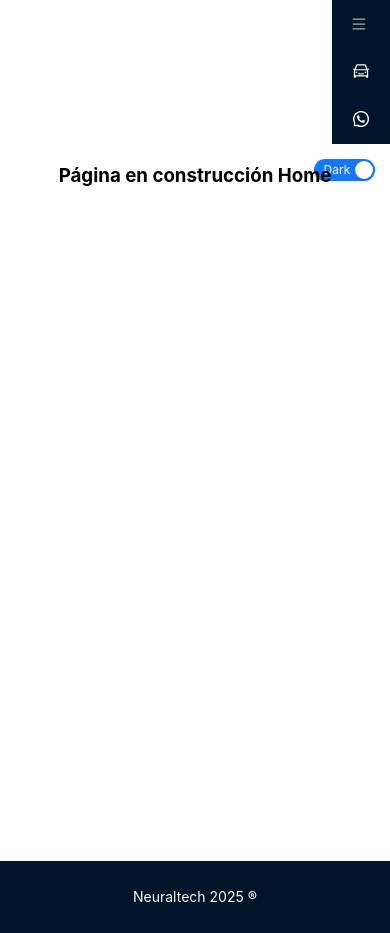
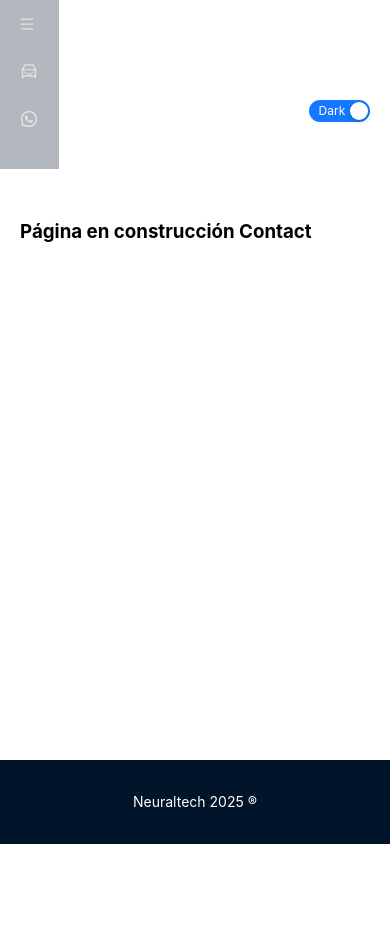
Before and after one commit to santi4246/app-municipio, a React (Create React App) app: page /contact in a window 390 px wide. After the commit the page ends 844 px from the top, so only its background shows below. Built offline with nearby package versions, Linux system fonts and the light colour scheme.

Commit message:
feat/Navigation

```diff
--- a/src/App.css
+++ b/src/App.css
@@ -1,4 +1,4 @@
-*{
+* {
   padding: 0;
   margin: 0;
   box-sizing: border-box;
@@ -11,9 +11,13 @@
   --label-color-light: #000;
 }
 
+body {
+  overflow: hidden;
+}
+
 .App {
   text-align: center;
-  height: 100vh;
+  min-height: 100vh;
 }
 
 .content {
@@ -21,16 +25,38 @@
   flex-direction: column;
   align-items: center;
   justify-content: flex-start;
-  position: relative;
   height: 85vh;
-  width: 85%;
-  margin: -52px auto 0 auto;
+  width: 100%;
+  margin: 0 auto;
 }
 
 .space {
   padding: 20px;
 }
 
-@media(max-width: 400px){
+@media(max-width: 750px) {
+  .content {
+    min-height: 90vh;
+  }
 
+  .space {
+    display: flex;
+    flex-wrap: nowrap;
+    margin-top: 100px;
+    width: 65%;
+    white-space: nowrap;
+    overflow: hidden;
+    text-overflow: ellipsis;
+  }
+
+  .footer {
+    height: 10vh;
+  }
 }
+
+@media(max-width: 400px) {
+  .space {
+    margin-top: 200px;
+    width: 100%;
+  }
+}
--- a/src/components/Contact/FormContact.tsx
+++ b/src/components/Contact/FormContact.tsx
@@ -6,7 +6,7 @@ const FormContact = () => {
     return(
         <Content className = 'content'>
             <Space className = 'space'>
-                <h3 style = {{ color: 'black' }}>Página en construcción Home</h3>
+                <h3 style = {{ color: 'black' }}>Página en construcción Contact</h3>
             </Space>
         </Content>
     )
--- a/src/components/Footer/Footer.tsx
+++ b/src/components/Footer/Footer.tsx
@@ -25,7 +25,7 @@ const Footer = (props: { theme: MenuTheme, setTheme: React.Dispatch<React.SetSta
     return (
         <div>
 
-        <Menu onClick = { onClick } selectedKeys = { [current] } mode = "horizontal" items = { items } theme = { props.theme } style = {{ padding: '13px 0', backgroundColor: backgroundColor }} />
+        <Menu onClick = { onClick } selectedKeys = { [current] } mode = "horizontal" items = { items } theme = { props.theme } style = {{ padding: '13px 0', backgroundColor: backgroundColor }} className = "footer" />
         </div>
     )
 };
--- a/src/components/Home/Home.tsx
+++ b/src/components/Home/Home.tsx
@@ -24,6 +24,9 @@ const onFinishFailed: FormProps<FieldType>['onFinishFailed'] = (errorInfo) => {
 
 const Home = ({ theme, setTheme }: HomeProps) => {
     const labelColor = theme === 'dark' ? '#ccc' : '#000';
+    const inputTextColor = theme === 'dark' ? '#000' : '#000';  // Mantener el texto negro para ambos modos
+    const inputBgColor = theme === 'dark' ? '#ffffff' : '#ffffff';  // Fondo blanco para los inputs en ambos modos
+    const inputBorderColor = theme === 'dark' ? '#555555' : '#d9d9d9'; // Ajustar borde según el tema
 
     useEffect(() => {
         console.log("Tema: ", theme);
@@ -50,10 +53,16 @@ const Home = ({ theme, setTheme }: HomeProps) => {
                         required
                         name={"CuitCuil"}
                         label="Ingrese el Cuit/Cuil a consultar sin guiones ni espacioes"
-                        style = {{ color: labelColor }}
-                        className = 'ant-form-item-label'
+                        style={{ color: labelColor, wordWrap: 'break-word', lineHeight: '1.5', width: '100%', fontSize: '0.8rem' }}
+                        className='ant-form-item-label'
                     >
-                        <Input />
+                        <Input
+                        style={{
+                            color: inputTextColor,
+                            backgroundColor: inputBgColor,
+                            borderColor: inputBorderColor
+                          }}
+                        />
                     </Form.Item>
                     <Form.Item label={null} style={{ display: 'flex', flexDirection: 'column', alignItems: 'flex-end' }}>
                         <Button type="primary" htmlType="submit" >Consultar</Button>
--- a/src/components/Menu/Navbar.tsx
+++ b/src/components/Menu/Navbar.tsx
@@ -21,13 +21,11 @@ const items: MenuItem[] = [
     label: (<Link to={'/'}>Infracciones</Link>),
     key: 'infracciones',
     icon: <CarOutlined />,
-    style: { color: 'white' },
   },
   {
     label: (<Link to={'/contact'}>Contacto</Link>),
     key: 'contact',
     icon: <WhatsAppOutlined />,
-    style: { color: 'white' },
   }
 ];
 
@@ -37,6 +35,7 @@ const NavBar = (props: { theme: MenuTheme, setTheme: React.Dispatch<React.SetSta
   const [collapsed, setCollapsed] = useState(true);
   const location = useLocation();
   let backgroundColor = props.theme === 'light' ? '#1d1d1d' : undefined
+  const labelColor = props.theme === 'dark' ? 'var(--label-color-light)' : 'var(--label-color-dark)';
 
   useEffect(() => {
     const handleResize = () => {
@@ -65,7 +64,7 @@ const NavBar = (props: { theme: MenuTheme, setTheme: React.Dispatch<React.SetSta
 
   return (
     <div>
-      <Menu onClick={onClick} selectedKeys={[current]} mode="horizontal" items={items.filter(e => e?.key !== 'menu-sidebar')} theme = { props.theme } style={{ display: screenWidth <= 750 ? 'none' : 'flex', padding: '10px 0', backgroundColor: backgroundColor }} />
+      <Menu onClick={onClick} selectedKeys={[current]} mode="horizontal" items={items.filter(e => e?.key !== 'menu-sidebar')} theme={props.theme} style={{ display: screenWidth <= 750 ? 'none' : 'flex', padding: '10px 0', backgroundColor: backgroundColor }} />
       <Menu
         defaultSelectedKeys={[current]}
         defaultOpenKeys={[current]}
@@ -73,18 +72,16 @@ const NavBar = (props: { theme: MenuTheme, setTheme: React.Dispatch<React.SetSta
         theme={props.theme}
         inlineCollapsed={collapsed}
         items={items.filter(e => e?.key !== 'logo')}
-        style={{ marginLeft: 'auto', display: screenWidth <= 750 ? 'flex' : 'none', flexDirection: 'column', width: collapsed ? '15%' : '25%' }}
+        style={{ color: labelColor, marginLeft: 'auto', display: screenWidth <= 750 ? 'flex' : 'none', flexDirection: 'column', width: collapsed ? '15%' : '30%', position: 'absolute', top: 0, left: 0, zIndex: 1000, height: '20vh', boxShadow: 'none', border: 'none', backgroundColor: 'rgba(0, 21, 41, 0.3)', backdropFilter: 'blur(10px)', WebkitBackdropFilter: 'blur(20px)', transition: 'all 0.3s ease' }}
         onClick={onClick}
       />
-      <div style={{ margin: '15px 15px' }}>
-        <Switch
+      <Switch
           checked={props.theme === 'dark'}
           onChange={changeTheme}
           checkedChildren="Dark"
           unCheckedChildren="Light"
-          style={{ display: 'flex', marginLeft: 'auto' }}
+          style={{ display: 'flex', marginRight: 'auto', position: 'fixed', top: '100px', right: '20px', zIndex: 10 }}
         />
-      </div>
     </div>
   )
 };
```
